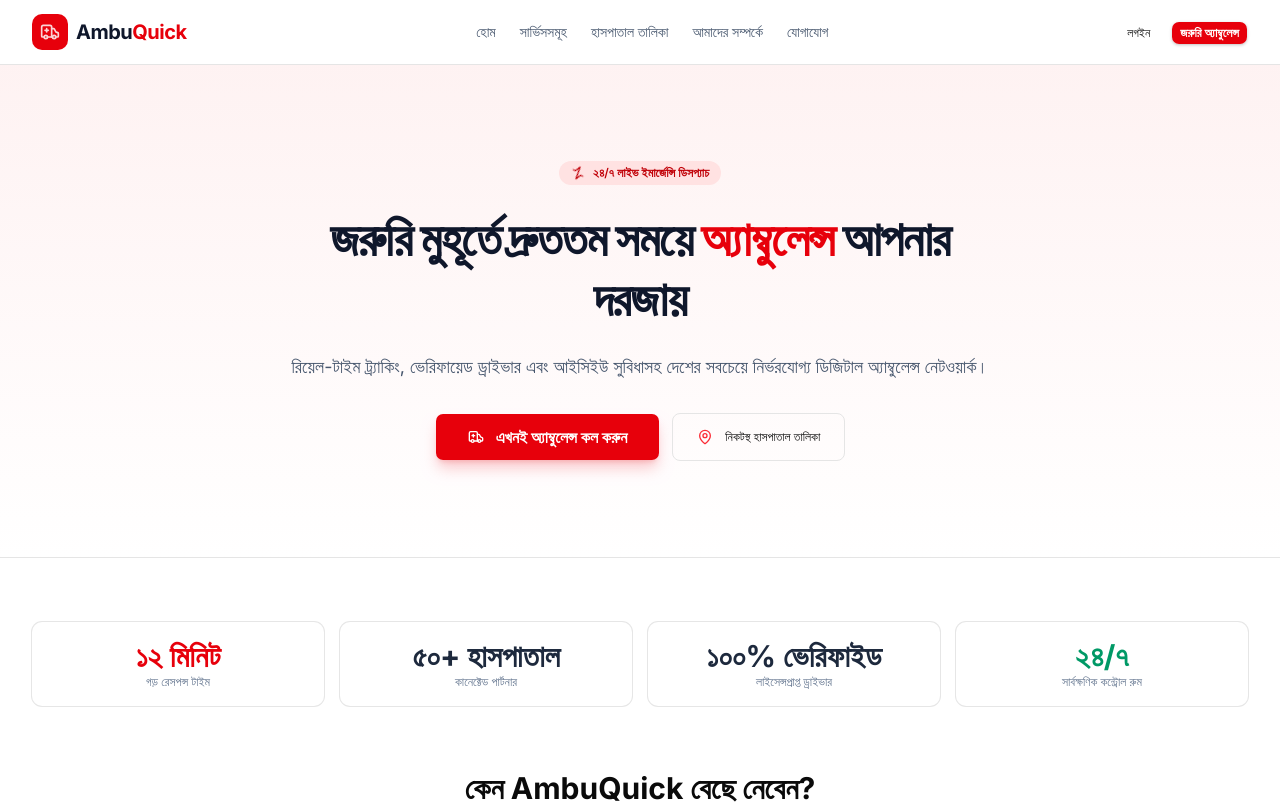
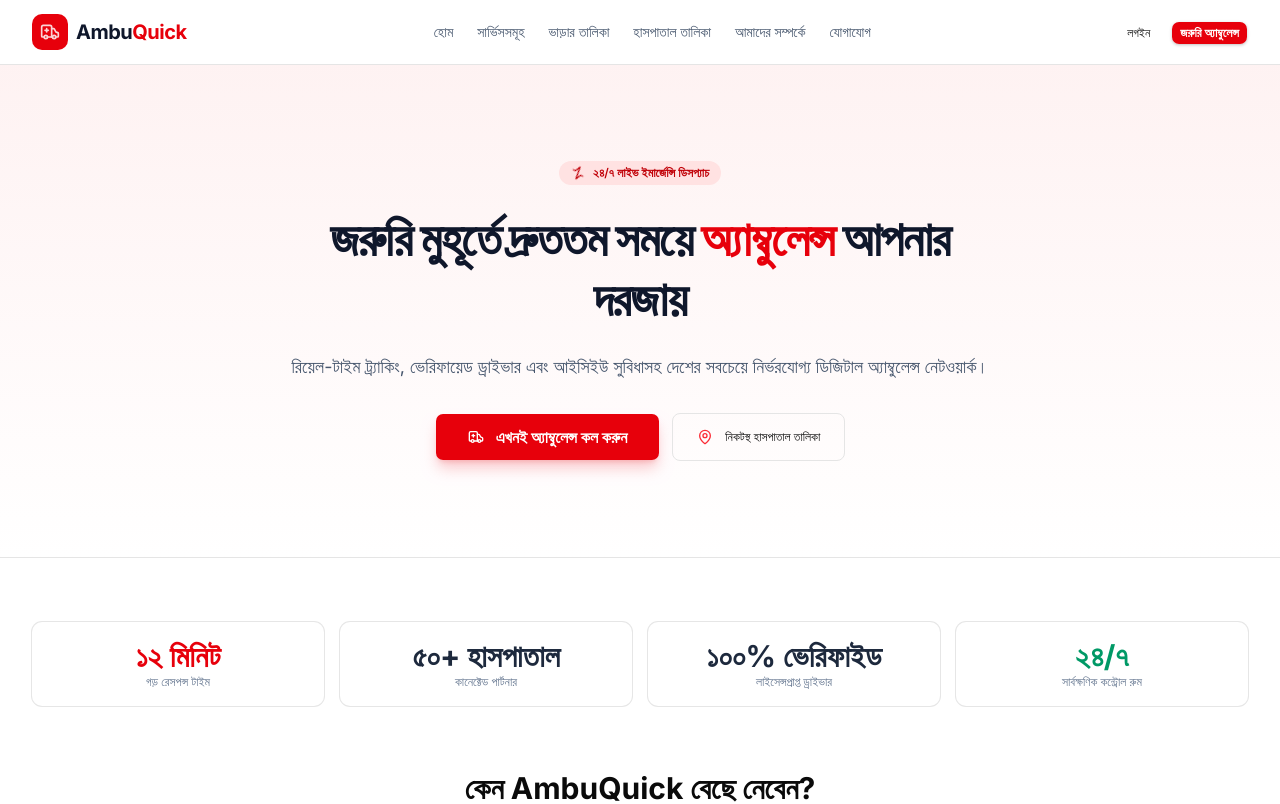
Before and after one commit to sarafathossen/b7a7, a Next.js app: page / in a window 1280 px wide. Shown: the top 804 px of the page. Built offline with nearby package versions, Linux system fonts and the light colour scheme.

Commit message:
update navbar code

```diff
--- a/src/components/shared/navbar.tsx
+++ b/src/components/shared/navbar.tsx
@@ -49,6 +49,7 @@
         <nav className="hidden md:flex items-center gap-6 text-sm font-medium text-slate-600">
           <Link href="/" className="hover:text-red-600 transition-colors">হোম</Link>
           <Link href="/services" className="hover:text-red-600 transition-colors">সার্ভিসসমূহ</Link>
+          <Link href="/pricing" className="hover:text-red-600 transition-colors">ভাড়ার তালিকা</Link>
           <Link href="/hospitals" className="hover:text-red-600 transition-colors">হাসপাতাল তালিকা</Link>
           <Link href="/about" className="hover:text-red-600 transition-colors">আমাদের সম্পর্কে</Link>
           <Link href="/contact" className="hover:text-red-600 transition-colors">যোগাযোগ</Link>
@@ -95,6 +96,7 @@
         <div className="md:hidden border-b bg-white px-4 py-4 space-y-3">
           <Link href="/" onClick={() => setMobileMenuOpen(false)} className="block py-1 text-slate-700 font-medium">হোম</Link>
           <Link href="/services" onClick={() => setMobileMenuOpen(false)} className="block py-1 text-slate-700 font-medium">সার্ভিসসমূহ</Link>
+          <Link href="/pricing" onClick={() => setMobileMenuOpen(false)} className="block py-1 text-slate-700 font-medium">ভাড়ার তালিকা</Link>
           <Link href="/hospitals" onClick={() => setMobileMenuOpen(false)} className="block py-1 text-slate-700 font-medium">হাসপাতাল তালিকা</Link>
           <Link href="/about" onClick={() => setMobileMenuOpen(false)} className="block py-1 text-slate-700 font-medium">আমাদের সম্পর্কে</Link>
           <Link href="/contact" onClick={() => setMobileMenuOpen(false)} className="block py-1 text-slate-700 font-medium">যোগাযোগ</Link>
```
